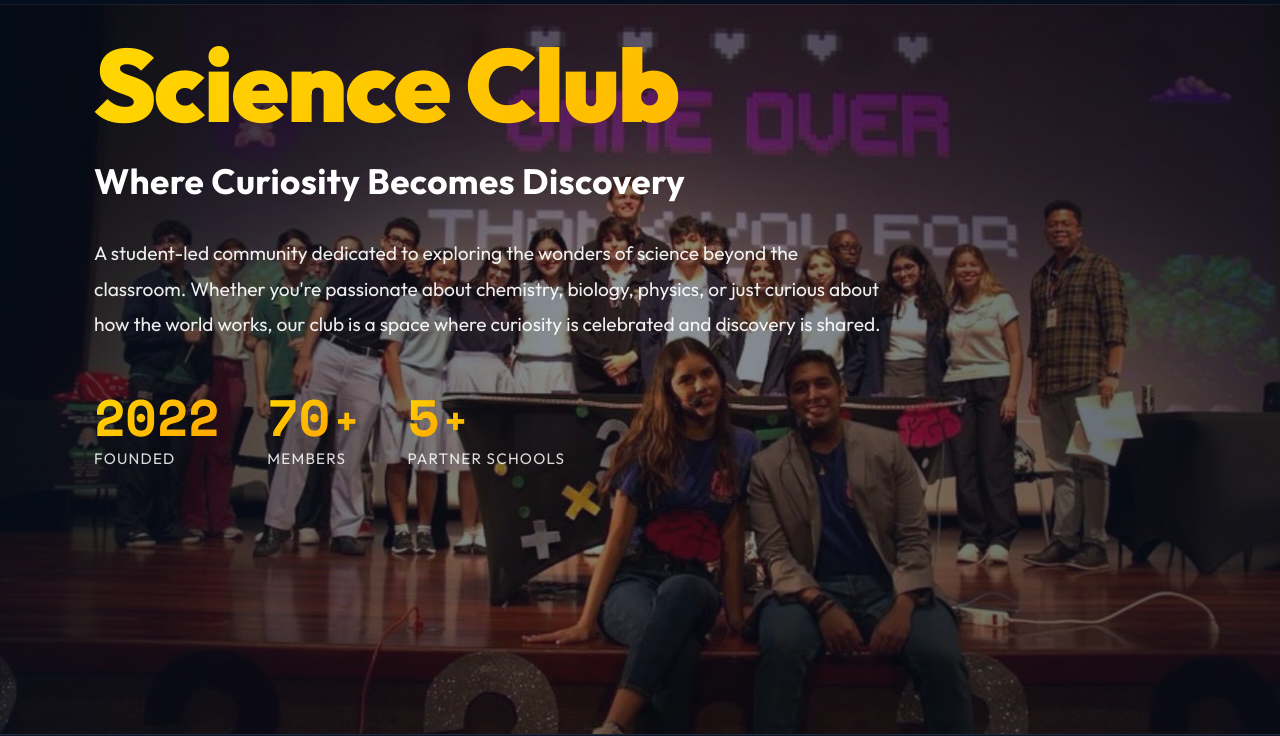
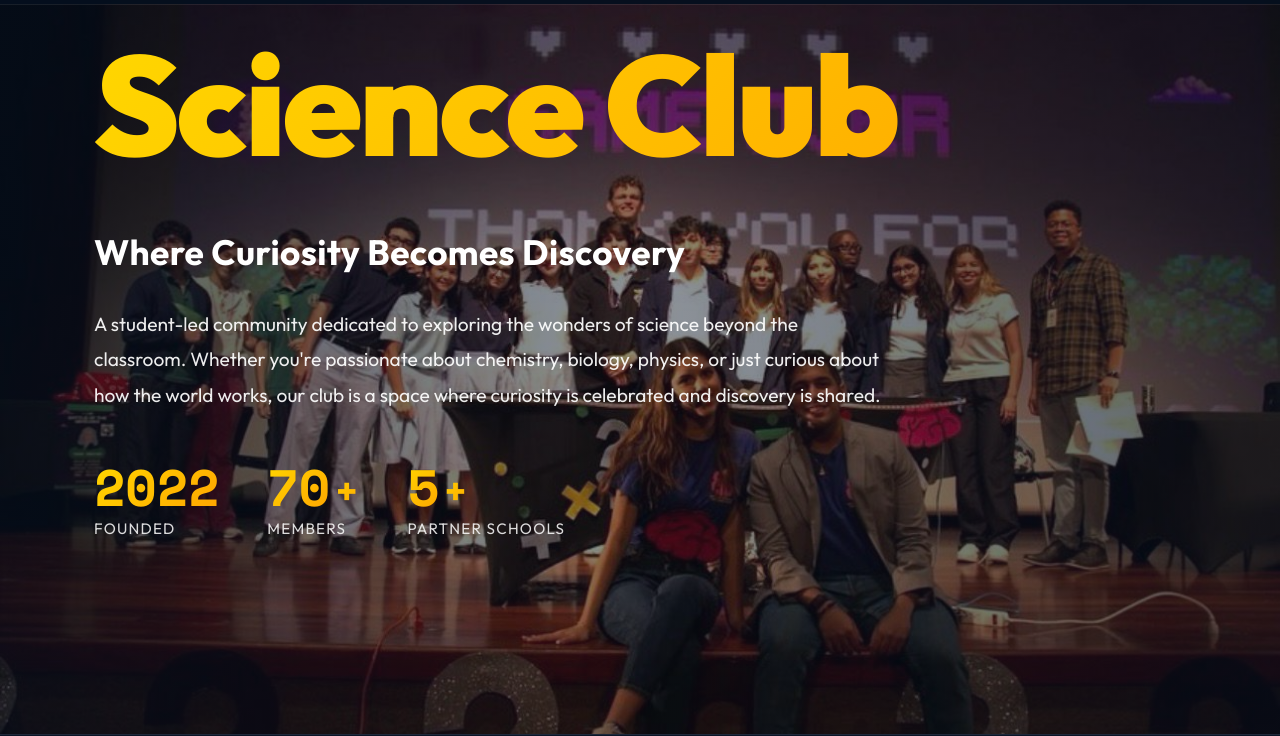
Before and after one commit to jakekim77385/Science-Club, a website: page public/index.html in a window 1280 px wide. Shown: the part 66-802 px from the top of the page. Drawn offline with nearby package versions, Linux system fonts and the light colour scheme; a web font is replaced by a local one.

Commit message:
Enlarge Science Club title, increase spacing below it

```diff
--- a/public/css/style.css
+++ b/public/css/style.css
@@ -324,7 +324,7 @@ input, select, button { font-family: inherit; }
 /* ── Big full-width Science Club title ── */
 .hero-title-big {
   font-family: 'Outfit', sans-serif;
-  font-size: clamp(3.5rem, 8vw, 7rem);
+  font-size: clamp(5rem, 11vw, 10rem);
   font-weight: 900;
   line-height: 1;
   letter-spacing: -0.02em;
@@ -333,7 +333,7 @@ input, select, button { font-family: inherit; }
   -webkit-text-fill-color: transparent;
   background-clip: text;
   width: 100%;
-  margin-bottom: 16px;
+  margin-bottom: 48px;     /* push content further below */
 }
 /* ── Subtitle tagline ── */
 .hero-tagline {
```
